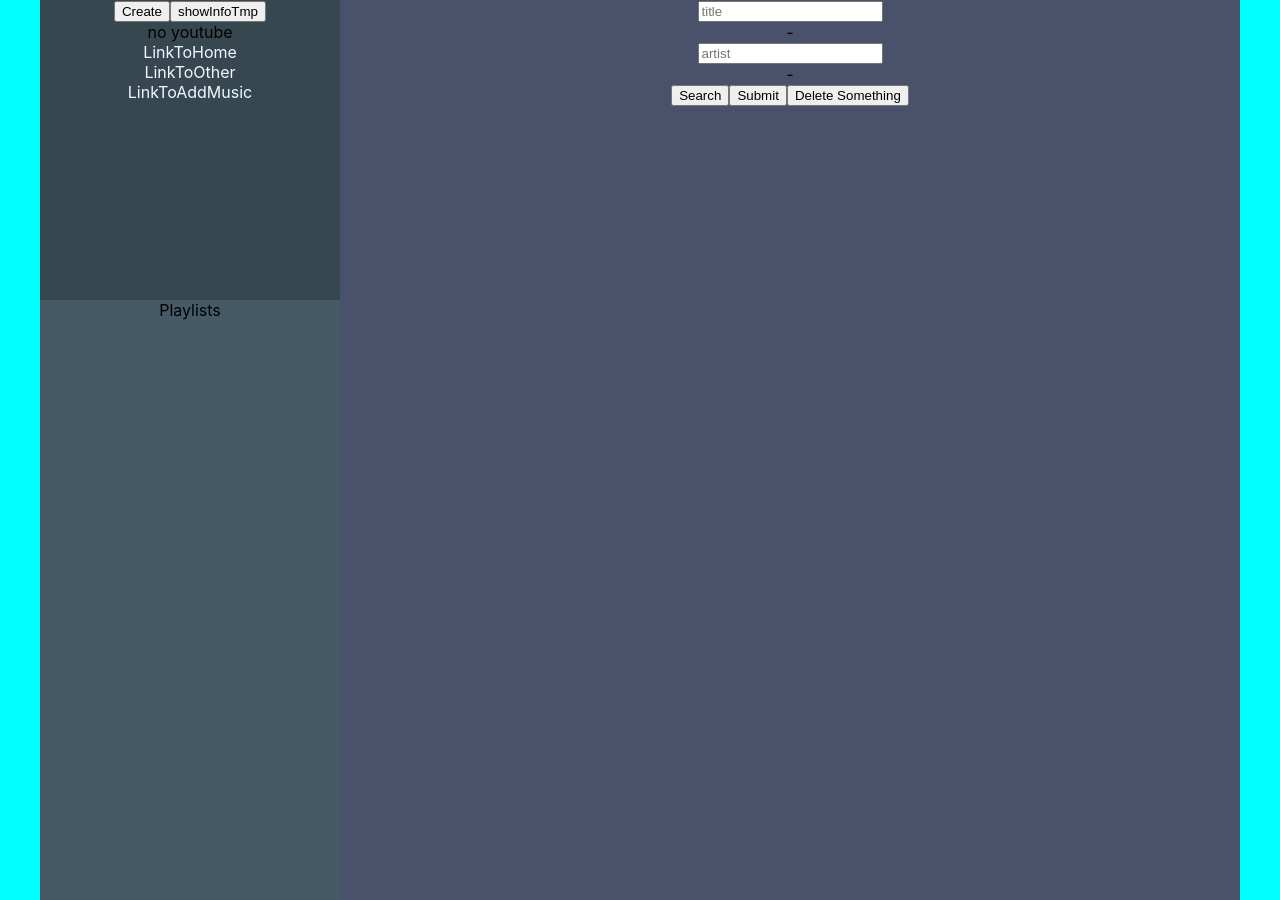
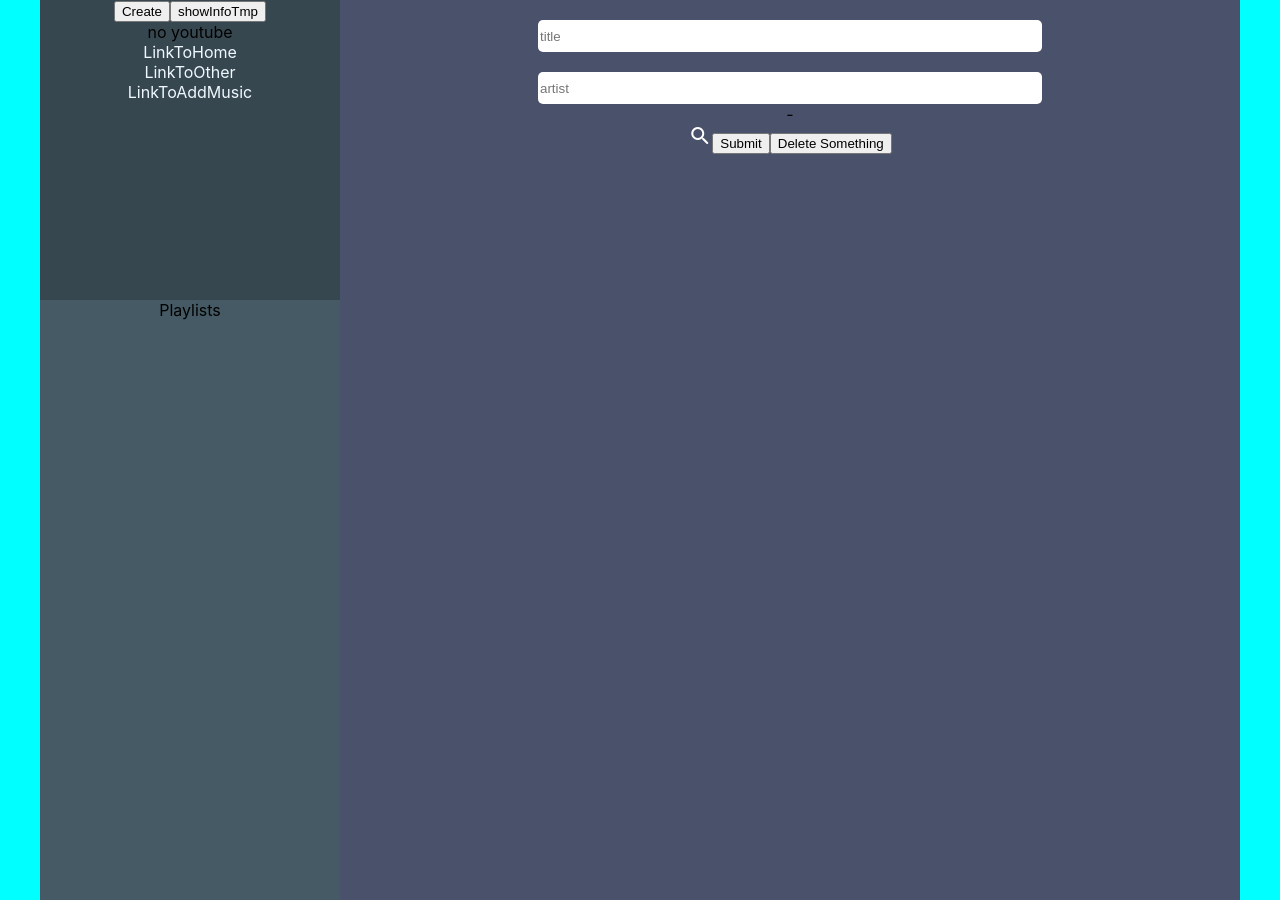
Before and after one commit to d-oo/ytmusic, a React (Create React App) app: page /addmusic in a window 1280 px wide. Built offline with nearby package versions, Linux system fonts and the light colour scheme.

Commit message:
0526 tmp

```diff
--- a/src/Home.js
+++ b/src/Home.js
@@ -38,7 +38,7 @@ function Home({ component }) {
       }}
     >
       <link
-        href="https://fonts.googleapis.com/icon?family=Material+Icons"
+        href="https://fonts.googleapis.com/icon?family=Material+Icons+Round"
         rel="stylesheet"
       />
       <div
--- a/src/components/AddMusic.js
+++ b/src/components/AddMusic.js
@@ -21,9 +21,9 @@ function AddMusic() {
     ).json();
     setSearchResults(
       json.items.map((item, index) => (
-        <span key={index} className={styles.searchResult}>
+        <div key={index} className={styles.searchResult}>
           <SearchResult info={item.snippet} id={item.id.videoId} />
-        </span>
+        </div>
       ))
     );
     console.log(json.items[1]);
@@ -103,7 +103,6 @@ function AddMusic() {
         type="text"
         placeholder="title"
       />
-      <div>-</div>
       <input
         onChange={onArtistChange}
         value={artist}
@@ -111,7 +110,13 @@ function AddMusic() {
         placeholder="artist"
       />
       <div>{emptyAlert}</div>
-      <button onClick={searchReq}>Search</button>
+      <span
+        className="material-icons-round md-light"
+        id={styles.search}
+        onClick={searchReq}
+      >
+        search
+      </span>
       <button onClick={onSubmit}>Submit</button>
       <button onClick={deleteData}>Delete Something</button>
       {loading ? (
--- a/src/components/AddMusic.module.css
+++ b/src/components/AddMusic.module.css
@@ -2,10 +2,21 @@
   display: grid;
   color: aliceblue;
   justify-content: center;
-  grid-template-columns: 320px 320px;
-  grid-template-rows: 1fr 1fr 1fr 1fr;
+  grid-template-columns: 360px 360px;
+  grid-template-rows: 1fr 1fr;
 }
-#bigContainer .searchResult {
-  margin-left: 20px;
-  margin-right: 20px;
+#search {
+  color: white;
+  cursor: pointer;
 }
+.searchResult {
+  margin: 20px;
+  margin-bottom: 0;
+}
+input[type="text"] {
+  width: 500px;
+  height: 30px;
+  border: 0;
+  border-radius: 5px;
+  margin-top: 20px;
+}
--- a/src/components/SearchResult.js
+++ b/src/components/SearchResult.js
@@ -1,11 +1,11 @@
-//import styles from "./SearchResult.module.css"
+import styles from "./SearchResult.module.css";
 
 function SearchResult({ info, id }) {
   return (
     <span>
       <img alt={id} src={info.thumbnails.medium.url} />
-      <div>{info.title}</div>
-      <div>{info.channelTitle}</div>
+      <div id={styles.title}>{info.title}</div>
+      <div id={styles.channel}>{info.channelTitle}</div>
     </span>
   );
 }
--- a/src/components/SearchResult.module.css
+++ b/src/components/SearchResult.module.css
@@ -0,0 +1,7 @@
+#title {
+  font-size: 14px;
+}
+#channel {
+  font-size: 12px;
+  color: darkgray;
+}
```
